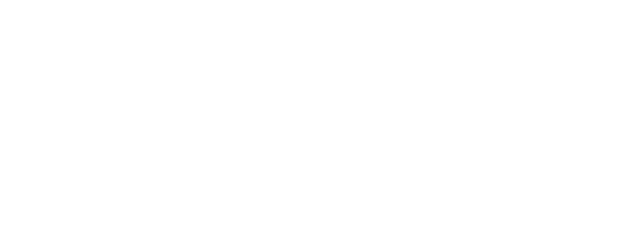
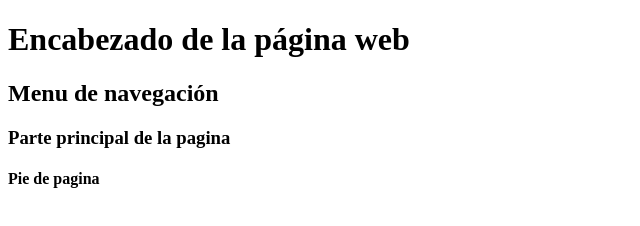
Before and after one commit to jhooonsnow/clasegit02, a plain HTML site: page index.html in a window 1280 px wide. Shown: the whole page, without its empty margins (0-640 px from the left). Drawn offline with Linux system fonts and the light colour scheme.

Commit message:
Tarea terminada

```diff
--- a/index.html
+++ b/index.html
@@ -5,6 +5,28 @@
     <meta name="viewport" content="width=device-width, initial-scale=1.0">
     <title>Clase Git 022222 jj</title>
 </head>
+<!-- Etiquetas semanticas de html -->
 <body>
+
+    <!-- Encabezado -->
+    <header>
+        <h1>Encabezado de la página web</h1>
+    </header>
+
+    <!-- Navegacion -->
+    <nav>
+        <h2>Menu de navegación</h2>
+    </nav>
+
+    <!-- Parte principal -->
+    <main>
+        <h3>Parte principal de la pagina</h3>
+    </main>
+
+    <!-- Pie de pagina -->
+    <footer>
+        <h4>Pie de pagina</h4>
+    </footer>
+
 </body>
 </html>
```
